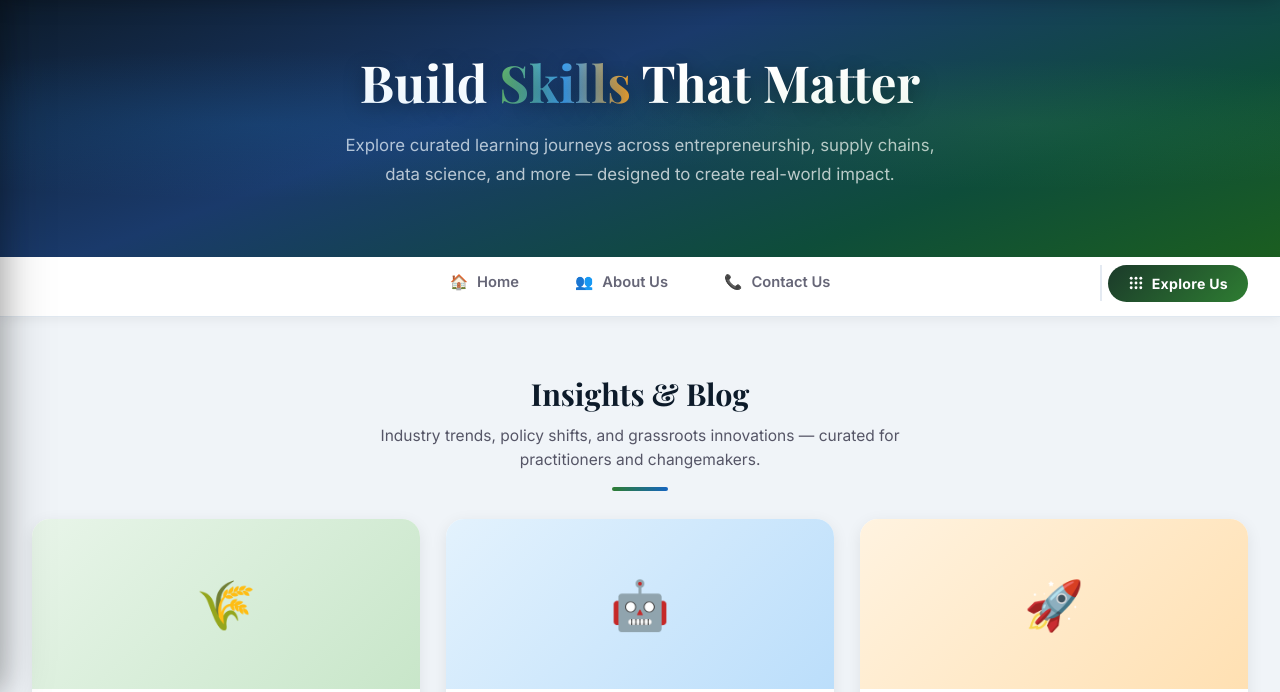
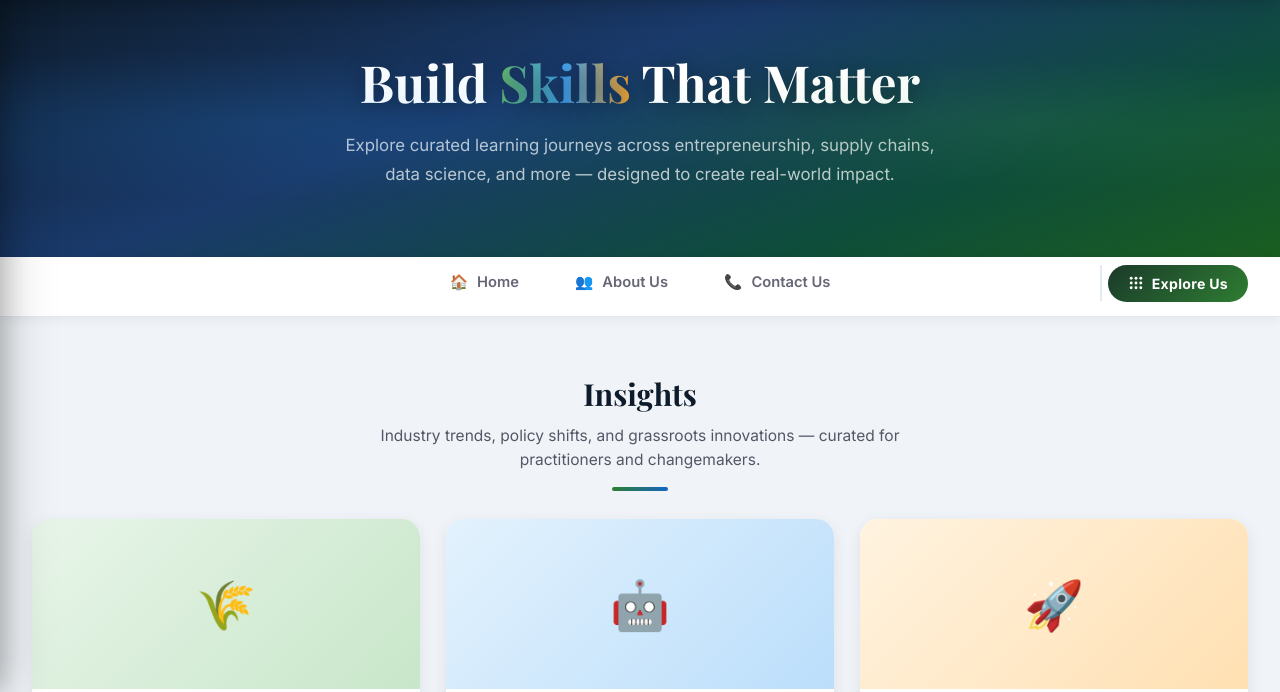
Before and after one commit to mahakmerijan/Green_Livelihood_Institute, a website: page index.html in a window 1280 px wide. Both pictures are taken after a click on the element 794 px from the left and 1025 px from the top of the page. Shown: the part 108-800 px from the top of the page. Drawn offline with nearby package versions, Linux system fonts and the light colour scheme.

Commit message:
Rename Insights & Blog section heading to Insights

```diff
--- a/index.html
+++ b/index.html
@@ -852,7 +852,7 @@
 <!-- VIEW: BLOG -->
 <div class="view" id="view-blog">
   <div class="section-header">
-    <h3>Insights & Blog</h3>
+    <h3>Insights</h3>
     <p>Industry trends, policy shifts, and grassroots innovations — curated for practitioners and changemakers.</p>
     <div class="divider"></div>
   </div>
```
